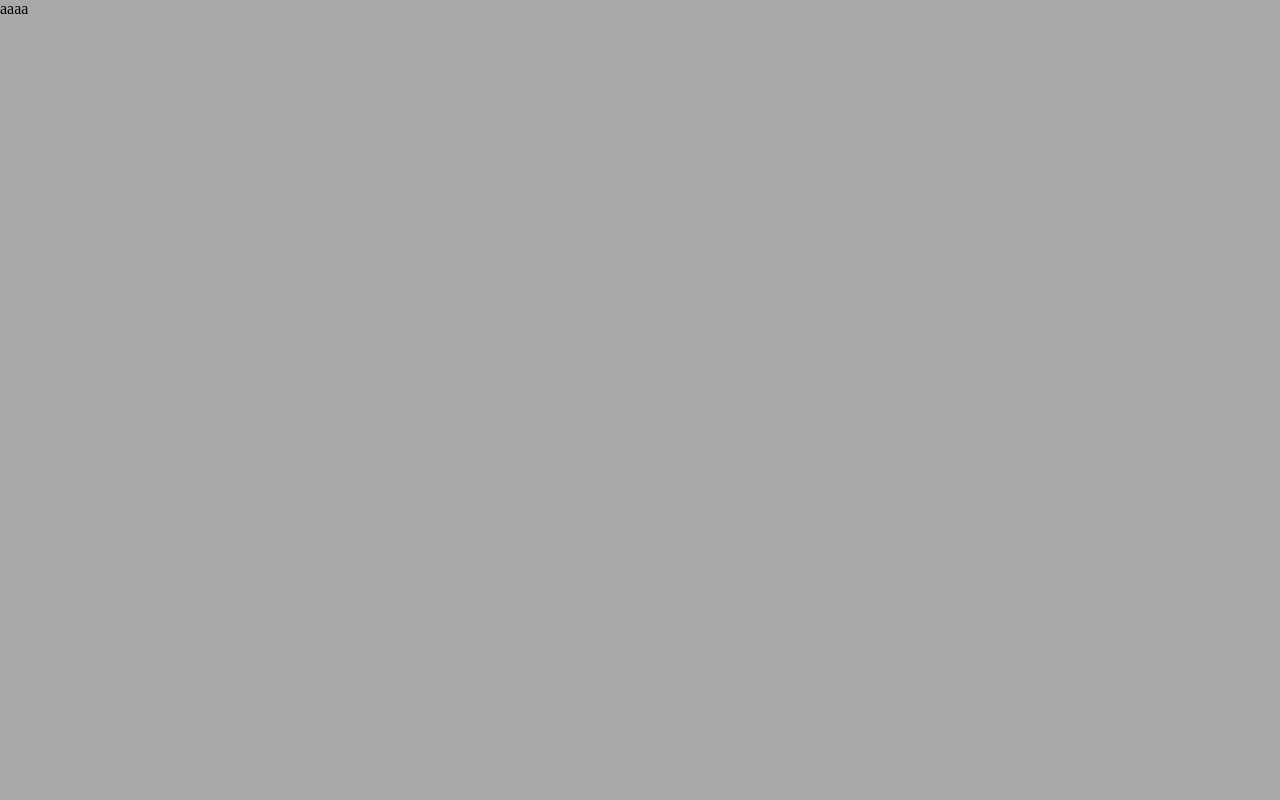
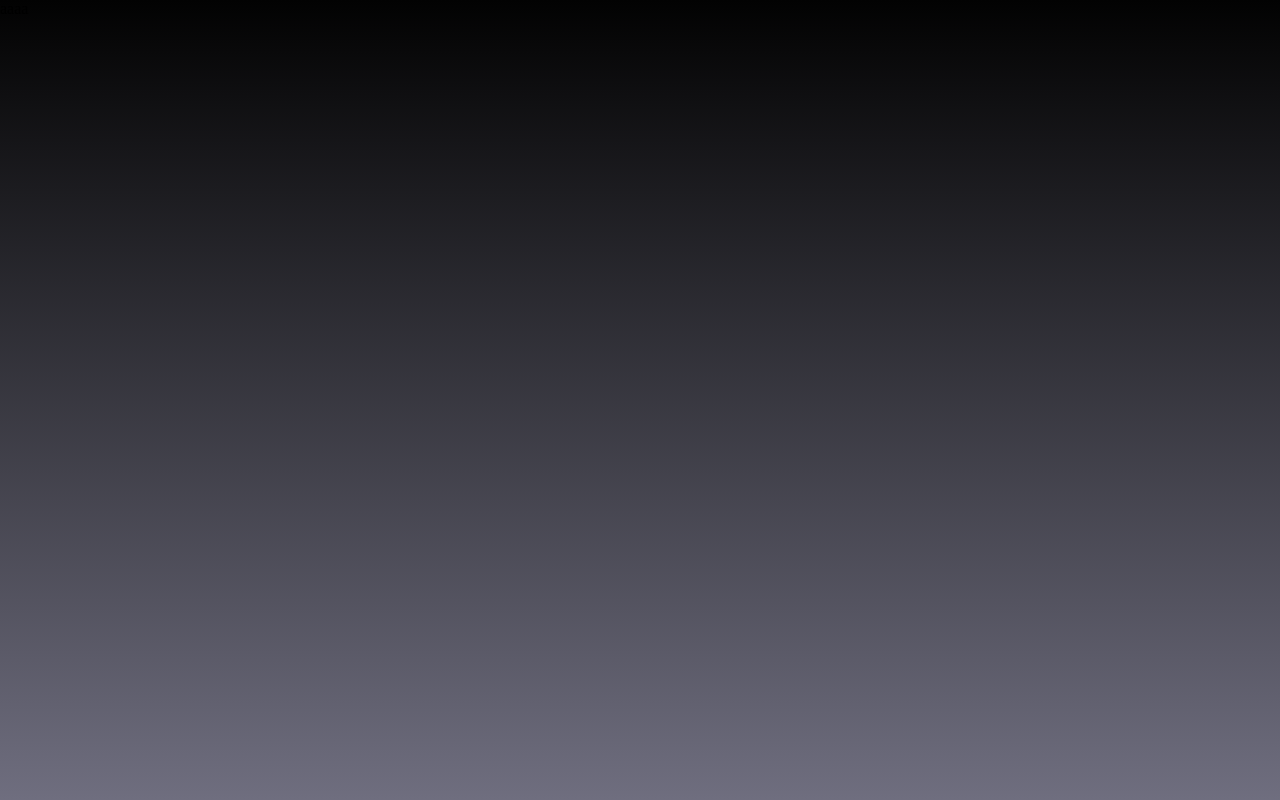
Before and after one commit to Konboi/presentation-tools, a plain HTML site: page index.html in a window 1280 px wide. Shown: the top 800 px of the page. Drawn offline with Linux system fonts and the light colour scheme.

Commit message:
Changed background color

```diff
--- a/css/base.css
+++ b/css/base.css
@@ -14,6 +14,6 @@ table,th,td,embed,object {
 .slide {
   width: 1280px;
   height: 800px;
-  background-color: #A9A9A9;
-  float:left;
+  background: -webkit-gradient(linear, left top, left bottom, from(#020202), to(#6f6e7f));)))
+  float: left;
 }
```
